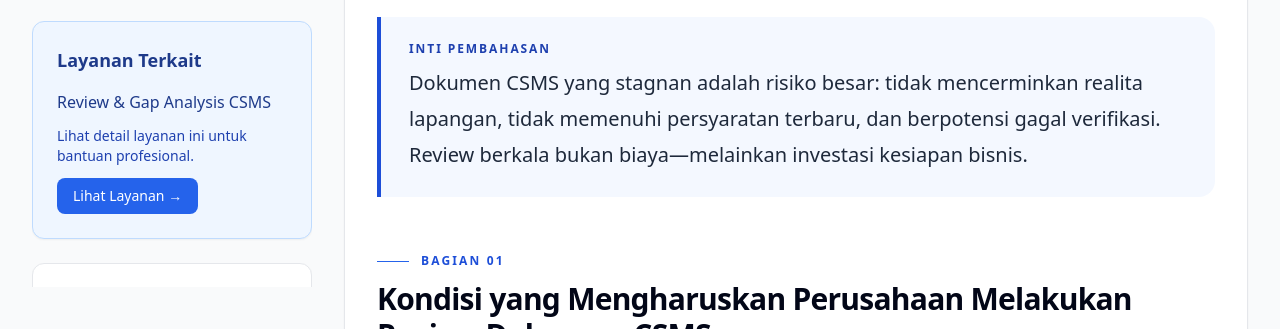
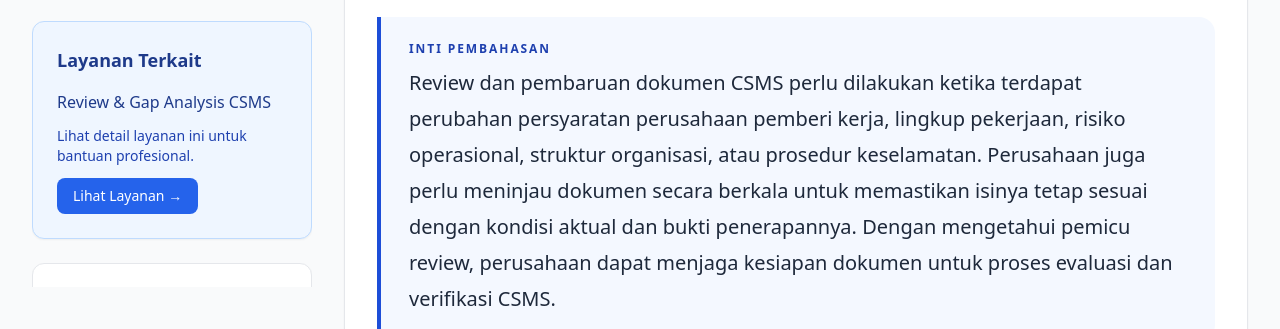
Before and after one commit to arisciwek/jasa-perijinan-csms, an Astro site: page /articles/kapan-perusahaan-perlu-melakukan-review-dan-pembaruan-dokumen-csms in a window 1280 px wide. Shown: the part 395-724 px from the top of the page. Built offline with nearby package versions, Linux system fonts and the light colour scheme; Astro itself is replaced by a stand-in of ours; no server answers.

Commit message:
content(articles): align opening paragraph with search intent

```diff
--- a/src/content/articles/kapan-perusahaan-perlu-melakukan-review-dan-pembaruan-dokumen-csms.md
+++ b/src/content/articles/kapan-perusahaan-perlu-melakukan-review-dan-pembaruan-dokumen-csms.md
@@ -16,7 +16,7 @@ contentBlocks:
   - id: "01K7B8M2Q4R6T9V1W3X5Y7Z8K2"
     type: "article-lead"
     data:
-      text: "Dokumen CSMS yang stagnan adalah risiko besar: tidak mencerminkan realita lapangan, tidak memenuhi persyaratan terbaru, dan berpotensi gagal verifikasi. Review berkala bukan biaya—melainkan investasi kesiapan bisnis."
+      text: "Review dan pembaruan dokumen CSMS perlu dilakukan ketika terdapat perubahan persyaratan perusahaan pemberi kerja, lingkup pekerjaan, risiko operasional, struktur organisasi, atau prosedur keselamatan. Perusahaan juga perlu meninjau dokumen secara berkala untuk memastikan isinya tetap sesuai dengan kondisi aktual dan bukti penerapannya. Dengan mengetahui pemicu review, perusahaan dapat menjaga kesiapan dokumen untuk proses evaluasi dan verifikasi CSMS."
       label: "Inti pembahasan"
   - id: "01K7B8M2Q4R6T9V1W3X5Y7Z8K3"
     type: "section-header"
```
